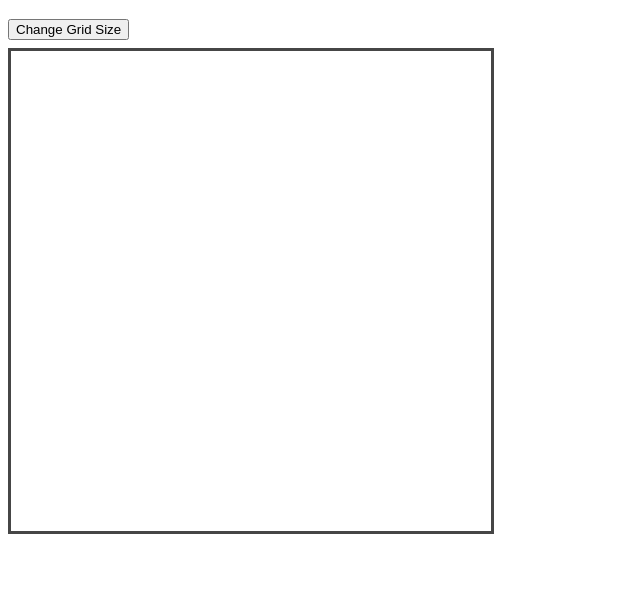
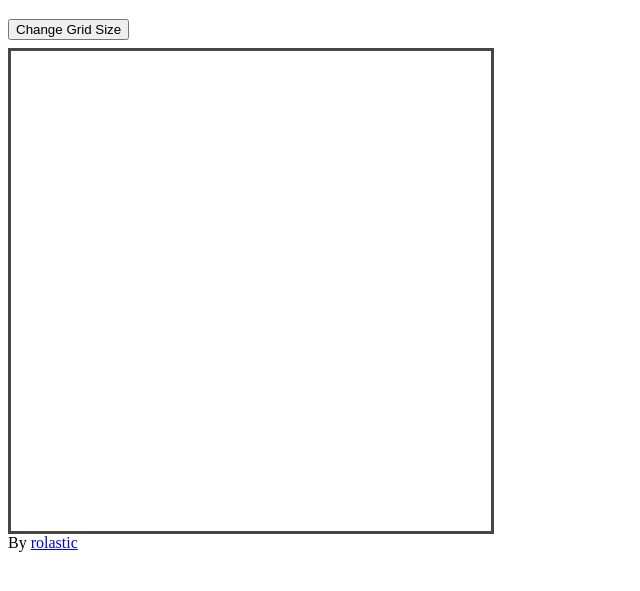
Before and after one commit to roesparc/Etch-A-Sketch, a plain HTML site: page index.html in a window 1280 px wide. Shown: the part 61-652 px from the top of the page, without its empty margins (0-640 px from the left). Drawn offline with Linux system fonts and the light colour scheme.

Commit message:
Add author

```diff
--- a/index.html
+++ b/index.html
@@ -10,5 +10,6 @@
         <h1>Etch-A-Sketch</h1>
         <button class="buttonSize" onclick="clickBtn()">Change Grid Size</button>
         <div class="gridContainer"></div>
+        <div class="author">By <a href="https://github.com/rolastic">rolastic</a></div>
     </body>
 </html>
```
